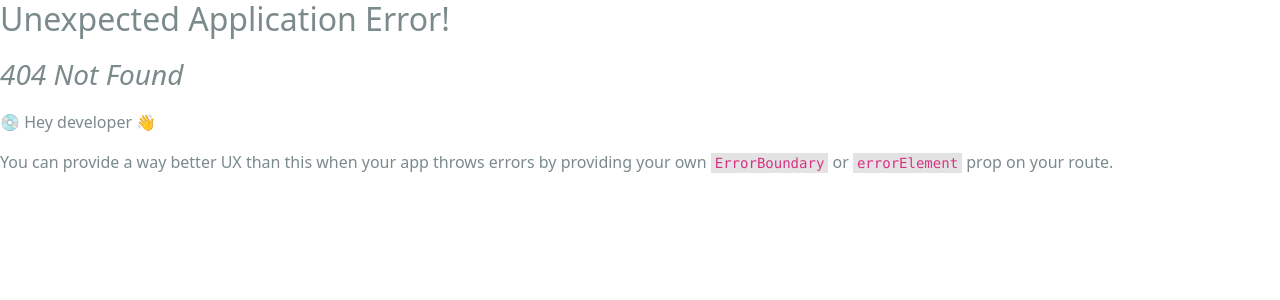
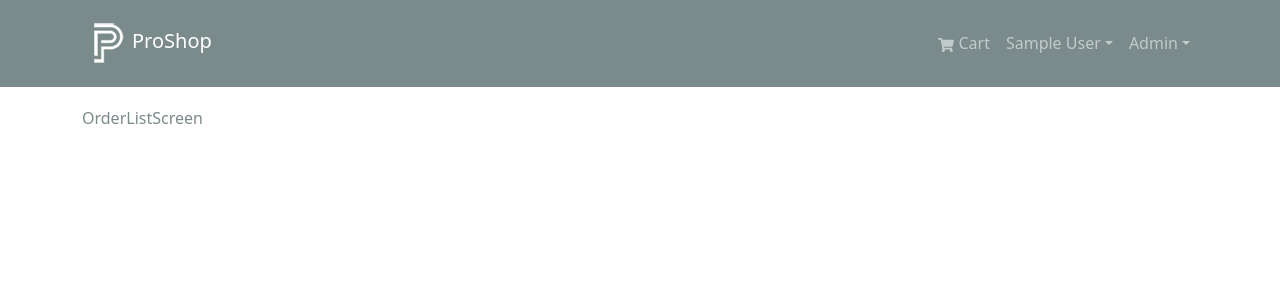
Before and after one commit to codingLogan/proshop-v2, a React (Create React App) app in the folder frontend/: page /admin/orderlist in a window 1280 px wide. Before the commit this address had no page. Shown: the top 300 px of the page. Built offline with nearby package versions, Linux system fonts and the light colour scheme; sample sign-in values are in the browser's storage.

Commit message:
Add admin dropdown and route

```diff
--- /dev/null
+++ b/frontend/src/components/AdminRoute.jsx
@@ -0,0 +1,15 @@
+import React from "react";
+import { Outlet, Navigate } from "react-router-dom";
+import { useSelector } from "react-redux";
+
+const AdminRoute = () => {
+  const { userInfo } = useSelector((state) => state.auth);
+
+  return userInfo && userInfo.isAdmin ? (
+    <Outlet />
+  ) : (
+    <Navigate to="/login" replace />
+  );
+};
+
+export default AdminRoute;
--- a/frontend/src/components/Header.jsx
+++ b/frontend/src/components/Header.jsx
@@ -67,6 +67,20 @@
                   </Nav.Link>
                 </LinkContainer>
               )}
+
+              {userInfo && userInfo.isAdmin && (
+                <NavDropdown title="Admin" id="adminmenu">
+                  <LinkContainer to="/admin/productlist">
+                    <NavDropdown.Item>Products</NavDropdown.Item>
+                  </LinkContainer>
+                  <LinkContainer to="/admin/userlist">
+                    <NavDropdown.Item>Users</NavDropdown.Item>
+                  </LinkContainer>
+                  <LinkContainer to="/admin/orderlist">
+                    <NavDropdown.Item>Orders</NavDropdown.Item>
+                  </LinkContainer>
+                </NavDropdown>
+              )}
             </Nav>
           </Navbar.Collapse>
         </Container>
--- a/frontend/src/index.js
+++ b/frontend/src/index.js
@@ -21,10 +21,12 @@
 import RegisterScreen from "./screens/RegisterScreen.jsx";
 import ShippingScreen from "./screens/ShippingScreen.jsx";
 import PrivateRoute from "./components/PrivateRoute.jsx";
+import AdminRoute from "./components/AdminRoute.jsx";
 import PaymentScreen from "./screens/PaymentScreen.jsx";
 import PlaceOrderScreen from "./screens/PlaceOrderScreen.jsx";
 import OrderScreen from "./screens/OrderScreen.jsx";
 import ProfileScreen from "./screens/ProfileScreen.jsx";
+import OrderListScreen from "./screens/admin/OrderListScreen.jsx";
 
 const router = createBrowserRouter(
   createRoutesFromElements(
@@ -42,6 +44,10 @@
         <Route path="/order/:id" element={<OrderScreen />} />
         <Route path="/profile" element={<ProfileScreen />} />
       </Route>
+
+      <Route path="" element={<AdminRoute />}>
+        <Route path="/admin/orderlist" element={<OrderListScreen />} />
+      </Route>
     </Route>
   )
 );
--- /dev/null
+++ b/frontend/src/screens/admin/OrderListScreen.jsx
@@ -0,0 +1,7 @@
+import React from "react";
+
+const OrderListScreen = () => {
+  return <div>OrderListScreen</div>;
+};
+
+export default OrderListScreen;
```
